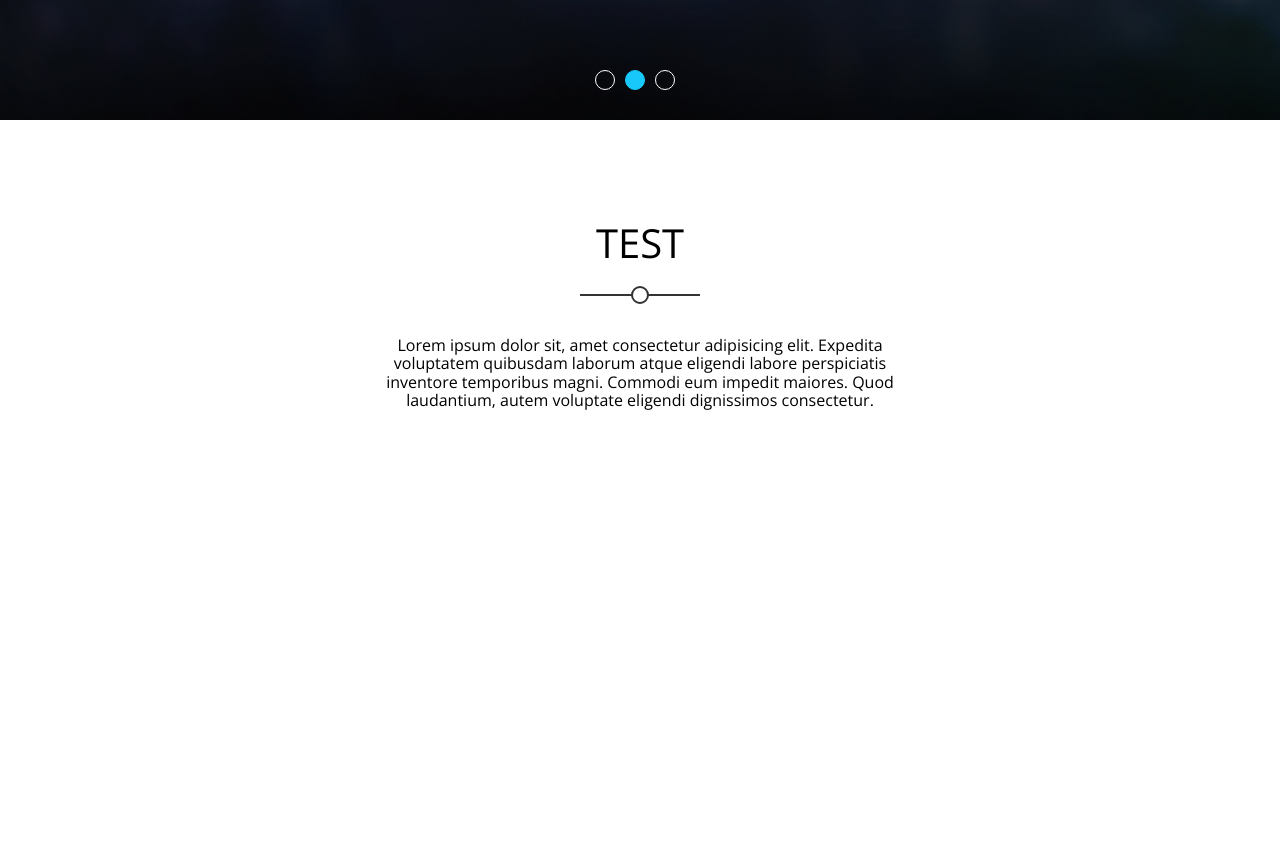
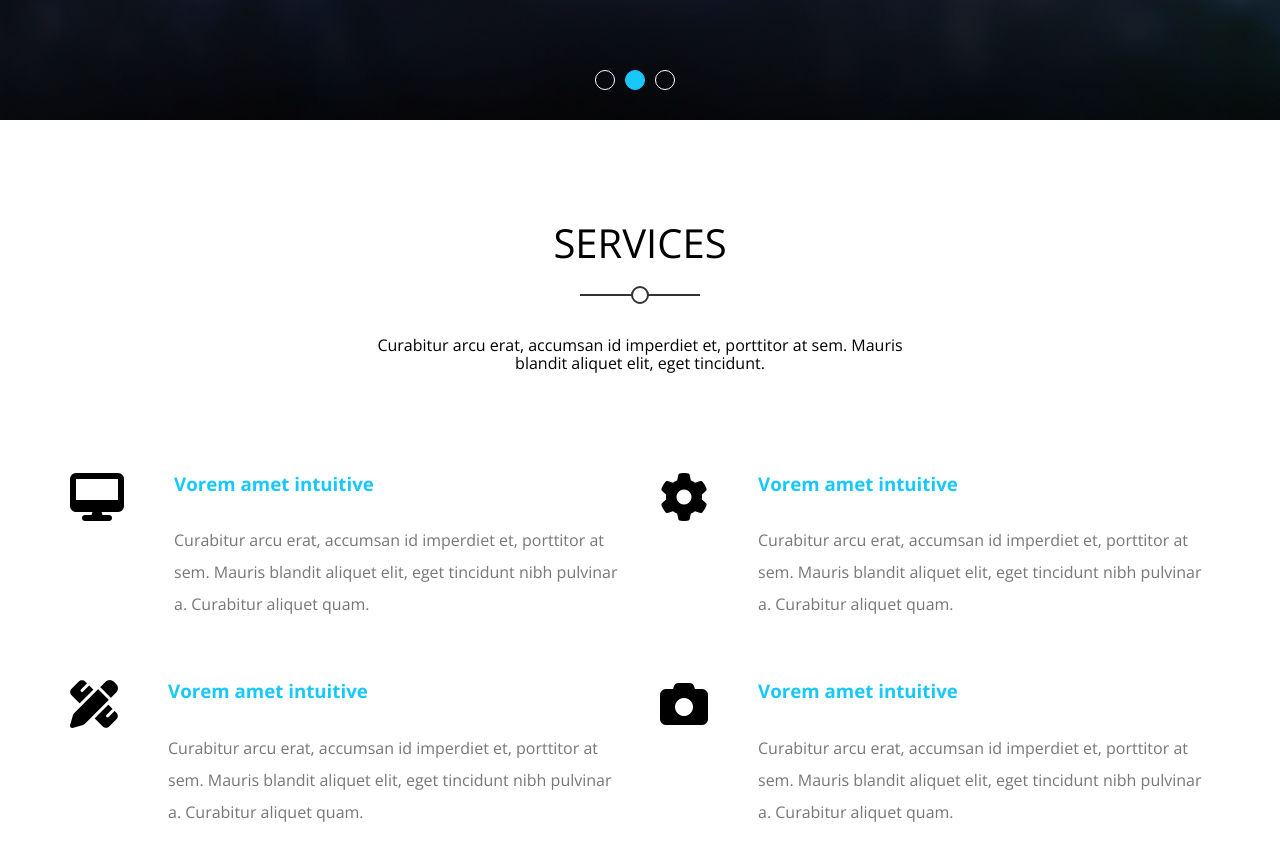
Before and after one commit to MahmoudElokaily/tempalte-2, a plain HTML site: page index.html in a window 1280 px wide. Shown: the part 680-1540 px from the top of the page. Before the commit the page ends 1290 px from the top, so only its background shows below. Drawn offline with nearby package versions, Linux system fonts and the light colour scheme.

Commit message:
Create Services section

```diff
--- a/css/kasper.css
+++ b/css/kasper.css
@@ -2,6 +2,7 @@
 :root {
   --main-color: #19c8fa;
   --transparent-color: rgb(15 116 143 / 70%);
+  --section-padding: 100px
 }
 /* End Varibles */
 /* Start Global rules */
@@ -48,7 +49,6 @@ ul {
 /* End Global rules */
 /* Start Components */
 .main-heading {
-  padding: 100px;
   text-align: center;
 }
 .main-heading h2 {
@@ -266,3 +266,42 @@ header .form i {
   border-color: var(--main-color);
 }
 /* End Landing */
+/* Start Services */
+.services {
+  padding-top: var(--section-padding);
+  padding-bottom: var(--section-padding);
+}
+@media (min-width: 768px){
+  .services .serices-container {
+    display: grid;
+    grid-template-columns: repeat(auto-fill , minmax(450px , 1fr));
+    grid-column-gap: 40px;
+    grid-row-gap: 60px;
+  }
+}
+.services .srv-box  {
+  display: flex;
+}
+.services .srv-box i {
+  margin-right: 50px;
+}
+@media (max-width: 767px) {
+  .services .srv-box {
+    display: flex;
+    flex-direction: column;
+    text-align: center;
+    margin-bottom: 40px;
+  }
+  .services .srv-box i {
+    margin: 0 0 30px;
+  }
+}
+.services .srv-box h3 {
+  margin-bottom: 30px;
+  color: var(--main-color);
+}
+.services .srv-box p {
+  line-height: 2;
+  color: #777;
+}
+/* End Services */
--- a/index.html
+++ b/index.html
@@ -63,15 +63,55 @@
         </ul>
       </div>
      <!-- End Landing -->
-      <!-- Start Headeing -->
-      <!-- End Headeing -->
-       <div class="section">
-        <div class="main-heading">
-            <h2>Test</h2>
-            <p>
-                Lorem ipsum dolor sit, amet consectetur adipisicing elit. Expedita voluptatem quibusdam laborum atque eligendi labore perspiciatis inventore temporibus magni. Commodi eum impedit maiores. Quod laudantium, autem voluptate eligendi dignissimos consectetur.
-            </p>
+      <!-- Start Services -->
+       <div class="services">
+        <div class="container">
+            <div class="main-heading">
+                <h2>Services</h2>
+                <p>
+                    Curabitur arcu erat, accumsan id imperdiet et, porttitor at sem. Mauris blandit aliquet elit, eget tincidunt.
+                </p>
+            </div>
+            <div class="serices-container">
+                <div class="srv-box">
+                    <i class="fas fa-desktop fa-3x"></i>
+                    <div class="text">
+                        <h3>Vorem amet intuitive</h3>
+                        <p>
+                            Curabitur arcu erat, accumsan id imperdiet et, porttitor at sem. Mauris blandit aliquet elit, eget tincidunt nibh pulvinar a. Curabitur aliquet quam.
+                        </p>
+                    </div>
+                </div>
+                <div class="srv-box">
+                    <i class="fas fa-cog fa-3x"></i>
+                    <div class="text">
+                        <h3>Vorem amet intuitive</h3>
+                        <p>
+                            Curabitur arcu erat, accumsan id imperdiet et, porttitor at sem. Mauris blandit aliquet elit, eget tincidunt nibh pulvinar a. Curabitur aliquet quam.
+                        </p>
+                    </div>
+                </div>
+                <div class="srv-box">
+                    <i class="fas fa-pencil-ruler fa-3x"></i>
+                    <div class="text">
+                        <h3>Vorem amet intuitive</h3>
+                        <p>
+                            Curabitur arcu erat, accumsan id imperdiet et, porttitor at sem. Mauris blandit aliquet elit, eget tincidunt nibh pulvinar a. Curabitur aliquet quam.
+                        </p>
+                    </div>
+                </div>
+                <div class="srv-box">
+                    <i class="fas fa-camera fa-3x"></i>
+                    <div class="text">
+                        <h3>Vorem amet intuitive</h3>
+                        <p>
+                            Curabitur arcu erat, accumsan id imperdiet et, porttitor at sem. Mauris blandit aliquet elit, eget tincidunt nibh pulvinar a. Curabitur aliquet quam.
+                        </p>
+                    </div>
+                </div>
+            </div>
         </div>
        </div>
+      <!-- End Services -->
 </body>
 </html>
```
